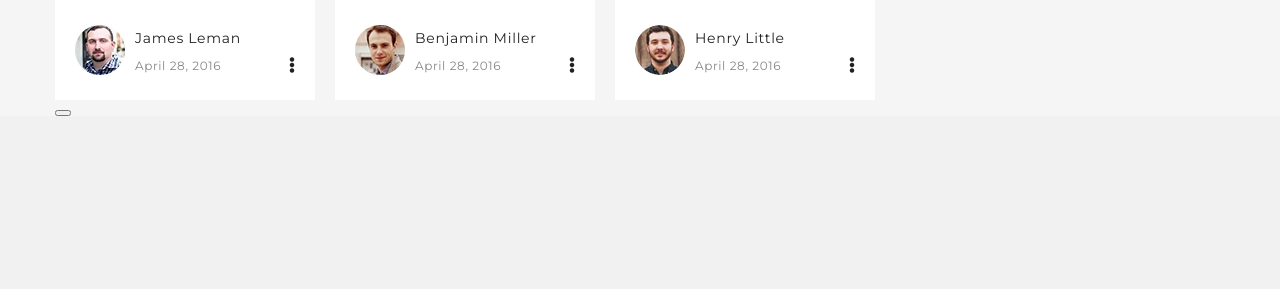
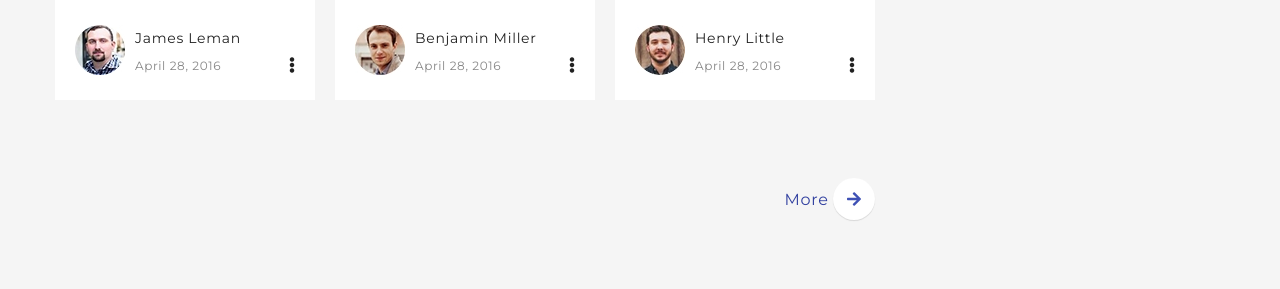
Before and after one commit to OliaKvasha/hw1, a PHP site: page / in a window 1280 px wide. Shown: the part 2024-2313 px from the top of the page. Before the commit the page ends 2140 px from the top, so only its background shows below. Run offline with PHP 8.4, Linux system fonts and the light colour scheme; some libraries are stand-ins or nearby versions.

Commit message:
view-more

```diff
--- a/hw4/index.html
+++ b/hw4/index.html
@@ -55,7 +55,6 @@
         </div>
     </div>
 </section>
-
 <main class="main-content">
     <div class="block">
         <section class="all-articles">
@@ -156,12 +155,13 @@
                     </footer>
                 </article>
             </section>
-            <div>
-                <a href="#"></a>
-                <button type="button"></button>
-            </div>
+            <section class="view-more">
+                <a href="#" class="view-more__link">More</a>
+                <button type="button" class="view-more__button">
+                    <a href="#" class="fas fa-arrow-right"></a>
+                </button>
+            </section>
         </section>
-
 
         <aside>
             <h3></h3>
--- a/hw4/style.css
+++ b/hw4/style.css
@@ -276,4 +276,29 @@ body {
   bottom: 27px;
 }
 
+.view-more {
+  padding: 78px 0 69px;
+  text-align: right;
+}
+
+.view-more__link {
+  color: #303f9f;
+  font-size: 16px;
+  letter-spacing: 0.8px;
+}
+
+.view-more__button {
+  width: 42px;
+  height: 42px;
+  box-shadow: 0 1px 1px rgba(0, 0, 0, 0.12);
+  background-color: #fff;
+  border-radius: 50%;
+  border: none;
+}
+
+.view-more__button a {
+  color: #3f51b5;
+  font-size: 16px;
+}
+
 /*-------- main-content styles end --------*/
```
